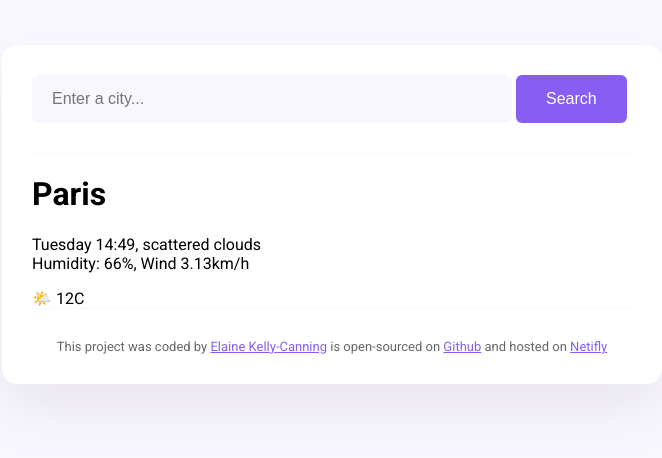
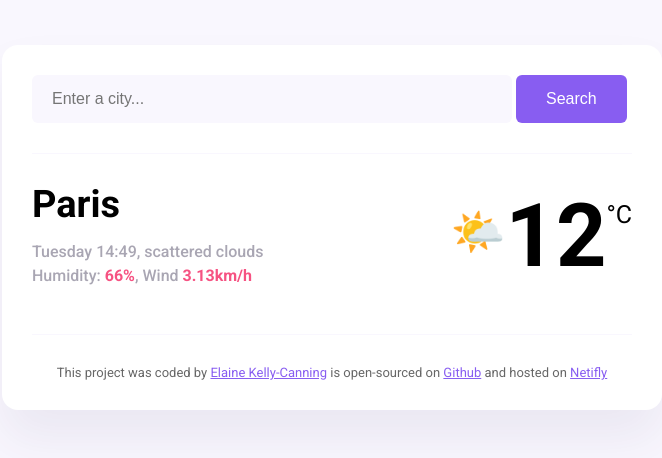
Before and after one commit to Elaine-Kelly-Canning/my-shecodes-weather-app, a plain HTML site: page index.html in a window 1280 px wide. Shown: the whole page, without its empty margins (308-970 px from the left). Drawn offline with Linux system fonts and the light colour scheme.

Commit message:
Added basic CSS to the project

```diff
--- a/index.html
+++ b/index.html
@@ -26,15 +26,21 @@
         </form>
       </header>
       <main>
-        <div>
-          <h1>Paris</h1>
-          <p>
-            Tuesday 14:49, scattered clouds
-            <br />
-            Humidity: 66%, Wind 3.13km/h
-          </p>
+        <div class="weather-app-data">
+          <div>
+            <h1 class="weather-app-city">Paris</h1>
+            <p class="weather-app-details">
+              Tuesday 14:49, scattered clouds
+              <br />
+              Humidity: <strong>66%</strong>, Wind <strong>3.13km/h</strong>
+            </p>
+          </div>
+          <div class="weather-app-temperature-container">
+            <div class="weather-app-icon">🌤️</div>
+            <div class="weather-app-temperature-value">12</div>
+            <div class="weather-app-unit">°C</div>
+          </div>
         </div>
-        <div>🌤️ 12C</div>
       </main>
 
       <footer>
--- a/src/style.css
+++ b/src/style.css
@@ -5,6 +5,7 @@ body {
 a {
   color: #885df1;
 }
+
 .weather-app {
   background: white;
   max-width: 600px;
@@ -37,11 +38,50 @@ header {
   color: white;
 }
 
+main {
+  padding: 30px 0;
+}
+
 .weather-app-data {
   display: flex;
   justify-content: space-between;
 }
 
+.weather-app-city {
+  margin: 0;
+  font-size: 38px;
+  line-height: 40px;
+}
+
+.weather-app-details {
+  font-size: 16px;
+  color: rgba(39, 33, 66, 0.4);
+  line-height: 24px;
+  font-weight: 500;
+}
+
+.weather-app-details strong {
+  color: #f65282;
+}
+
+.weather-app-temperature-container {
+  display: flex;
+}
+
+.weather-app-icon {
+  font-size: 44px;
+  margin-top: 22px;
+}
+
+.weather-app-temperature-value {
+  font-size: 88px;
+  font-weight: bold;
+}
+
+.weather-app-unit {
+  margin-top: 16px;
+  font-size: 25px;
+}
 footer {
   border-top: 1px solid #f9f7fe;
   padding: 30px 0 0 0;
```
